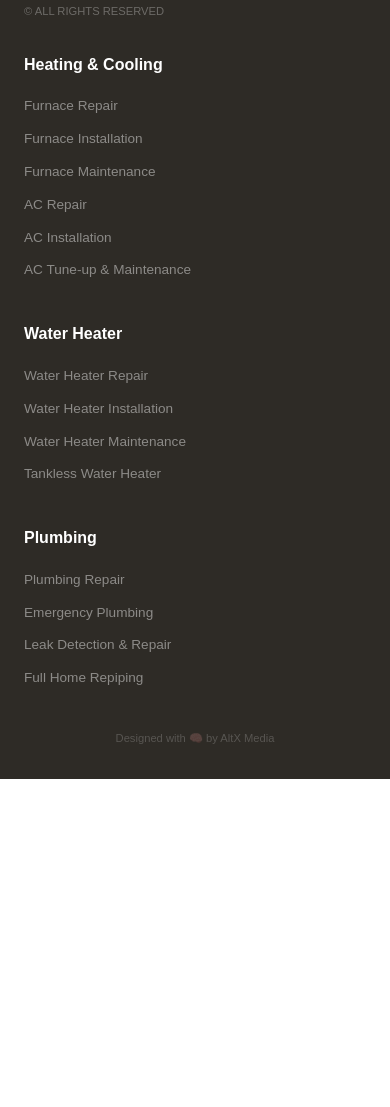
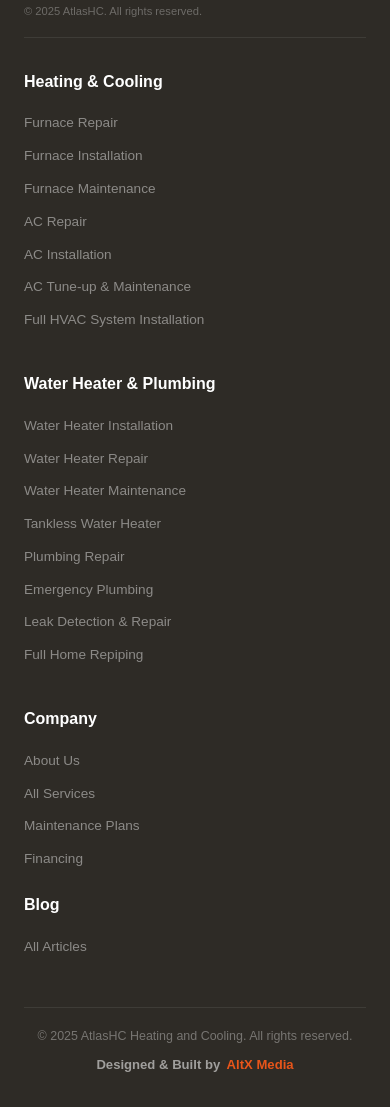
Before and after one commit to altx909/atlashc-site, a plain HTML site: page hvac-system-installation/index.html in a window 390 px wide. Shown: the part 8791-9898 px from the top of the page. Before the commit the page ends 9570 px from the top, so only its background shows below. Drawn offline with Linux system fonts and the light colour scheme; a web font is replaced by a local one.

Commit message:
Update footer and navigation links in index.html

```diff
--- a/hvac-system-installation/index.html
+++ b/hvac-system-installation/index.html
@@ -202,7 +202,7 @@
     .footer-links li{margin-bottom:0.5rem;}
     .footer-links a{font-size:0.85rem;color:rgba(255,255,255,0.45);text-decoration:none;transition:color 0.2s;}
     .footer-links a:hover{color:#e8551a;}
-    @media(max-width:860px){.footer-grid{grid-template-columns:1fr;gap:2rem;text-align:center;}}
+    .footer-credit{display:flex;align-items:center;justify-content:space-between;margin-top:2.5rem;padding-top:1.2rem;border-top:1px solid rgba(255,255,255,0.08);flex-wrap:wrap;gap:0.5rem;}     .footer-credit-copy{font-size:0.78rem;color:rgba(255,255,255,0.35);}     .footer-credit-brand{display:inline-flex;align-items:center;gap:0.4rem;font-size:0.82rem;font-weight:600;color:rgba(255,255,255,0.55);text-decoration:none;transition:color 0.2s;}     .footer-credit-brand span{color:#e8551a;}     .footer-credit-brand:hover{color:white;}     @media(max-width:860px){       .footer-grid{grid-template-columns:1fr 1fr;gap:2rem 1.5rem;}       .footer-col:first-child{grid-column:1 / -1;padding-bottom:1rem;border-bottom:1px solid rgba(255,255,255,0.08);}       .footer-credit{justify-content:center;text-align:center;flex-direction:column;align-items:center;}     }     @media(max-width:480px){       .footer-grid{grid-template-columns:1fr;}       .footer-col:first-child{grid-column:auto;}     }
     .floating-call{position:fixed;bottom:1.5rem;right:1.5rem;background:#e8551a;color:white;width:56px;height:56px;border-radius:28px;display:none;align-items:center;justify-content:center;box-shadow:0 4px 16px rgba(0,0,0,0.25);z-index:99;text-decoration:none;}
     .floating-call i{font-size:1.5rem;}
     @media(max-width:640px){.floating-call{display:flex;}}
@@ -259,7 +259,7 @@
     <button class="hamburger" id="hamburger" aria-label="Open menu" aria-expanded="false"><i class="fas fa-bars" id="hamburgerIcon"></i></button>
     <div class="nav-menu">
       <ul class="nav-links">
-        <li><button class="nav-services-trigger" id="servicesBtn" aria-haspopup="true" aria-expanded="false">Services <i class="fas fa-chevron-down chevron"></i></button></li>
+        <li><a href="/services" class="nav-services-trigger" id="servicesBtn" aria-haspopup="true">Services <i class="fas fa-chevron-down chevron"></i></a></li>
         <li><a href="/about">About Us</a></li>
         <li><a href="/maintenance-plans">Maintenance Plans</a></li>
         <li><a href="https://www.financeit.ca/en/direct/payment-plan/YT0zMDA4NjMmbD0mcD1MdElMb05ZR0dfNllpTXZOSkxxZlZBJnM9MCZ2PTE=/apply" target="_blank" rel="noopener">Financing</a></li>
@@ -489,7 +489,7 @@
       <div class="footer-col">
         <div class="footer-business-name">Atlas<span>HC</span></div>
         <div class="footer-contact">426 44 St E, Saskatoon, SK S7K 0W1<br><a href="mailto:office@atlashc.ca">office@atlashc.ca</a><br><a href="tel:+13068015053">(306) 801-5053</a></div>
-        <div class="footer-copyright">© ALL RIGHTS RESERVED</div>
+        <div class="footer-copyright">© 2025 AtlasHC. All rights reserved.</div>
       </div>
       <div class="footer-col">
         <h4>Heating & Cooling</h4>
@@ -500,29 +500,39 @@
           <li><a href="/ac-repair-saskatoon">AC Repair</a></li>
           <li><a href="/ac-installation-saskatoon">AC Installation</a></li>
           <li><a href="/ac-maintenance-saskatoon">AC Tune-up & Maintenance</a></li>
+          <li><a href="/hvac-system-installation">Full HVAC System Installation</a></li>
         </ul>
       </div>
       <div class="footer-col">
-        <h4>Water Heater</h4>
+        <h4>Water Heater & Plumbing</h4>
         <ul class="footer-links">
+          <li><a href="/water-heater-installation-saskatoon">Water Heater Installation</a></li>
           <li><a href="/water-heater-repair-saskatoon">Water Heater Repair</a></li>
-          <li><a href="/water-heater-installation-saskatoon">Water Heater Installation</a></li>
           <li><a href="/water-heater-maintenance-saskatoon">Water Heater Maintenance</a></li>
           <li><a href="/tankless-water-heater-saskatoon">Tankless Water Heater</a></li>
-        </ul>
-      </div>
-      <div class="footer-col">
-        <h4>Plumbing</h4>
-        <ul class="footer-links">
           <li><a href="/plumbing-repair-saskatoon">Plumbing Repair</a></li>
           <li><a href="/emergency-plumbing-saskatoon">Emergency Plumbing</a></li>
           <li><a href="/leak-detection-saskatoon">Leak Detection & Repair</a></li>
           <li><a href="/full-home-repiping">Full Home Repiping</a></li>
         </ul>
       </div>
+      <div class="footer-col">
+        <h4>Company</h4>
+        <ul class="footer-links">
+          <li><a href="/about">About Us</a></li>
+          <li><a href="/services">All Services</a></li>
+          <li><a href="/maintenance-plans">Maintenance Plans</a></li>
+          <li><a href="https://www.financeit.ca/en/direct/payment-plan/YT0zMDA4NjMmbD0mcD1MdElMb05ZR0dfNllpTXZOSkxxZlZBJnM9MCZ2PTE=/apply" target="_blank" rel="noopener">Financing</a></li>
+        </ul>
+        <h4 style="margin-top:1.4rem;">Blog</h4>
+        <ul class="footer-links">
+          <li><a href="/blog">All Articles</a></li>
+        </ul>
+      </div>
     </div>
-    <div style="text-align:center;margin-top:2rem;font-size:0.7rem;color:rgba(255,255,255,0.2);">
-      Designed with 🧠 by <a href="https://altxmedia.com" target="_blank" rel="noopener" style="color:rgba(255,255,255,0.2);text-decoration:none;">AltX Media</a>
+    <div class="footer-credit">
+      <span class="footer-credit-copy">© 2025 AtlasHC Heating and Cooling. All rights reserved.</span>
+      <a href="https://altxmedia.com" target="_blank" rel="noopener" class="footer-credit-brand">Designed & Built by <span>AltX Media</span></a>
     </div>
   </div>
 </footer>
@@ -532,7 +542,7 @@
   function positionMega(){megaMenu.style.top=siteHeader.getBoundingClientRect().bottom+'px';}
   function openMega(){positionMega();megaMenu.classList.add('open');megaBackdrop.classList.add('open');servicesBtn.classList.add('open');servicesBtn.setAttribute('aria-expanded','true');}
   function closeMega(){megaMenu.classList.remove('open');megaBackdrop.classList.remove('open');servicesBtn.classList.remove('open');servicesBtn.setAttribute('aria-expanded','false');}
-  servicesBtn.addEventListener('click',e=>{e.stopPropagation();megaMenu.classList.contains('open')?closeMega():openMega();});
+  let megaTimeout;   servicesBtn.addEventListener('mouseenter',()=>{clearTimeout(megaTimeout);openMega();});   servicesBtn.addEventListener('mouseleave',()=>{megaTimeout=setTimeout(closeMega,100);});   megaMenu.addEventListener('mouseenter',()=>clearTimeout(megaTimeout));   megaMenu.addEventListener('mouseleave',()=>{megaTimeout=setTimeout(closeMega,100);});   servicesBtn.addEventListener('click',()=>{window.location.href='/services';});
   megaBackdrop.addEventListener('click',closeMega);
   megaMenu.querySelectorAll('a').forEach(a=>a.addEventListener('click',closeMega));
   window.addEventListener('scroll',()=>{if(megaMenu.classList.contains('open'))positionMega();},{passive:true});
```
